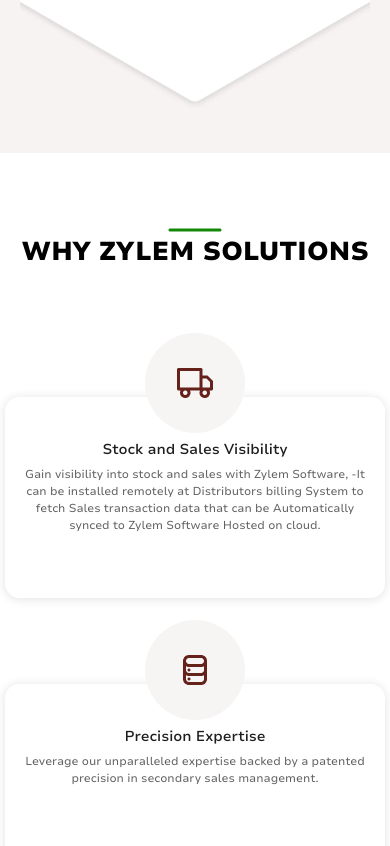
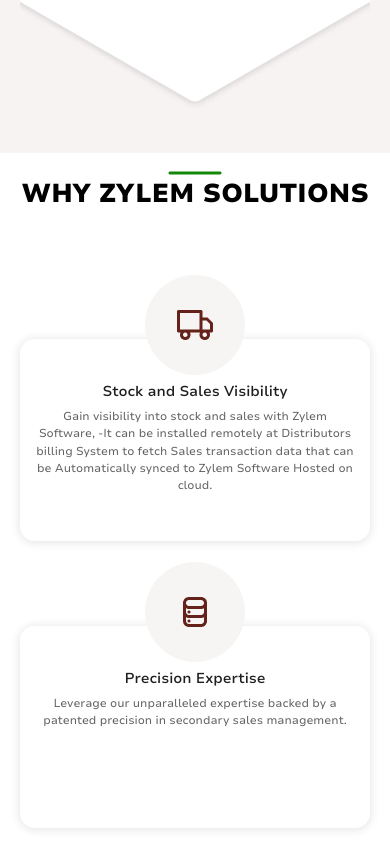
Before and after one commit to nancy-dalal16/Zylem, a plain HTML site: page index.html in a window 390 px wide. Shown: the part 5688-6534 px from the top of the page. Drawn offline with nearby package versions, Linux system fonts and the light colour scheme.

Commit message:
small changes

```diff
--- a/assets/css/home.css
+++ b/assets/css/home.css
@@ -301,6 +301,10 @@
   height: 100%;
 }
 
+#solution, #industries{
+  padding: 2rem;
+}
+
 }
 
 
```
